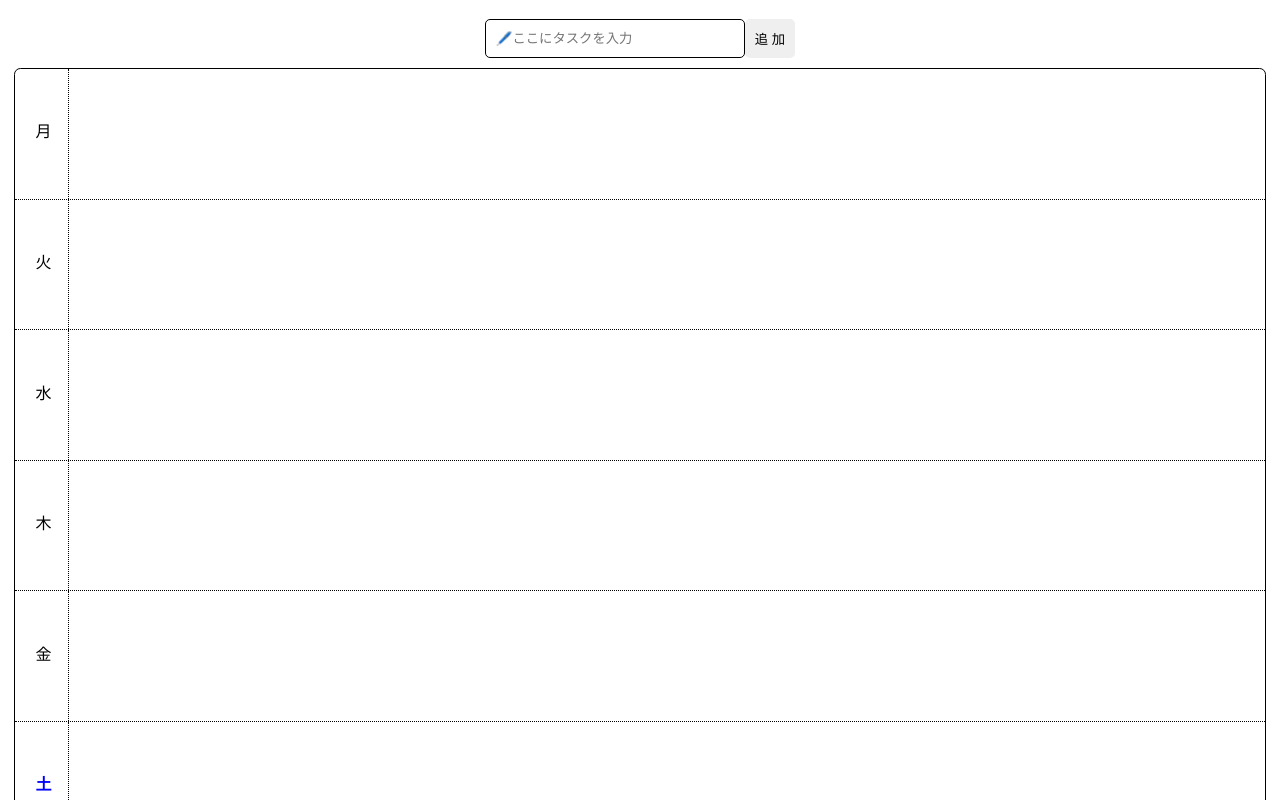
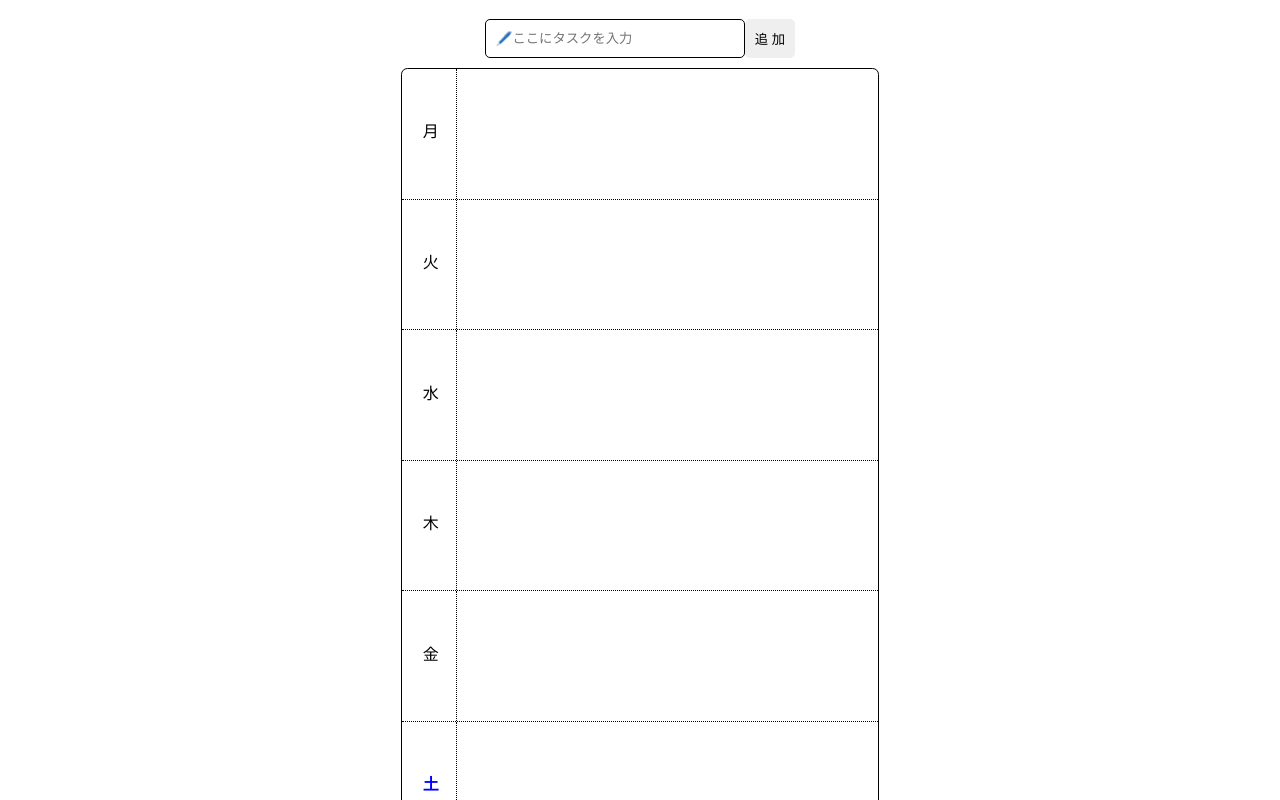
Before and after one commit to YU000jp/daily-kanban-japanese, a website built with Vite: page src/index.html in a window 1280 px wide. Shown: the top 800 px of the page. Built offline with nearby package versions, Linux system fonts and the light colour scheme.

```diff
--- a/src/index.css
+++ b/src/index.css
@@ -63,7 +63,8 @@
 
 
 div#container {
-  max-width: 98vw;
+  min-width: 380px;
+  max-width: 480px;
   height: 98vh;
   margin: 0 auto;
   padding: 1px;
```
Also changed, not shown: package.json (+0 -8 lines), pnpm-lock.yaml (added).
